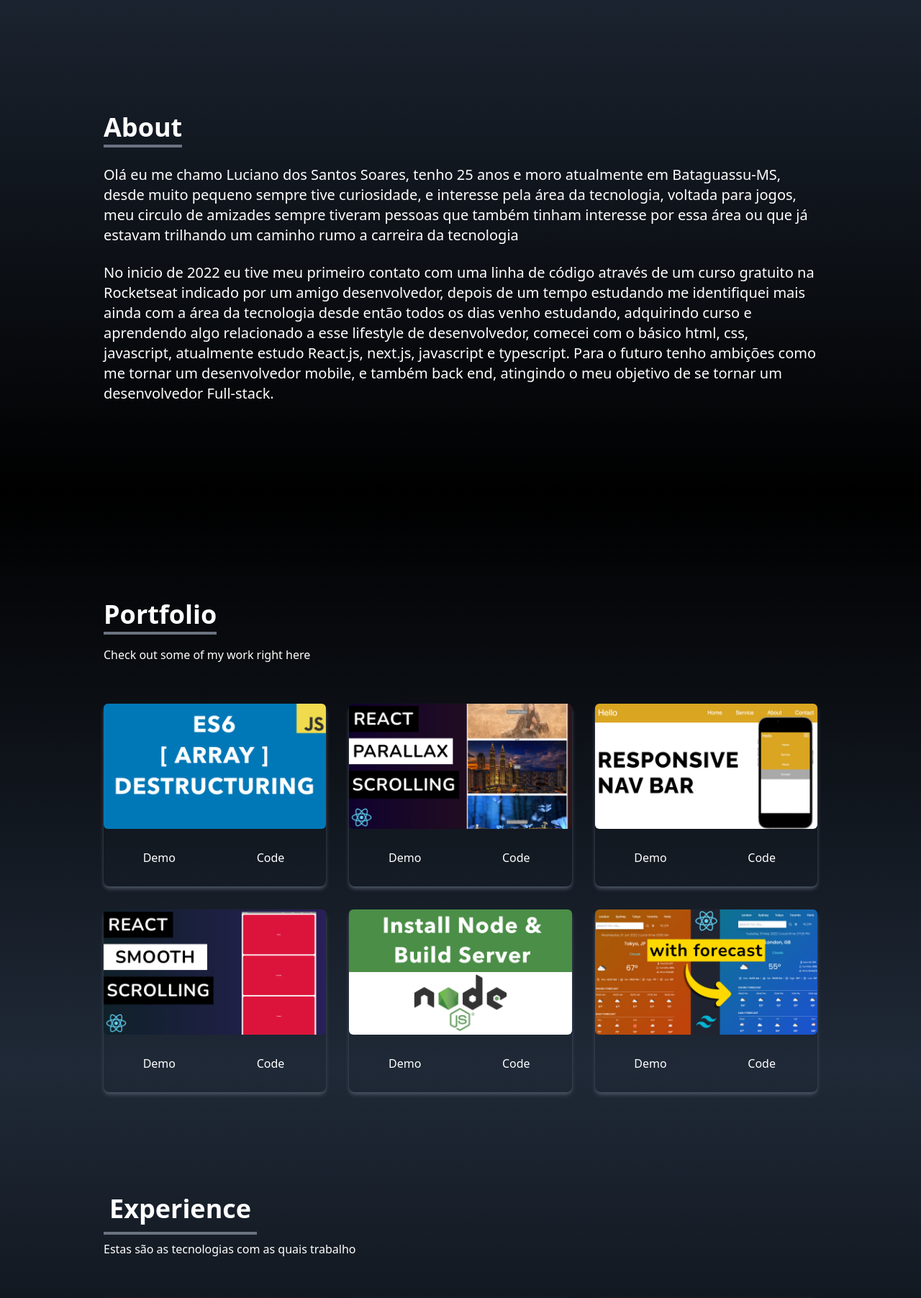
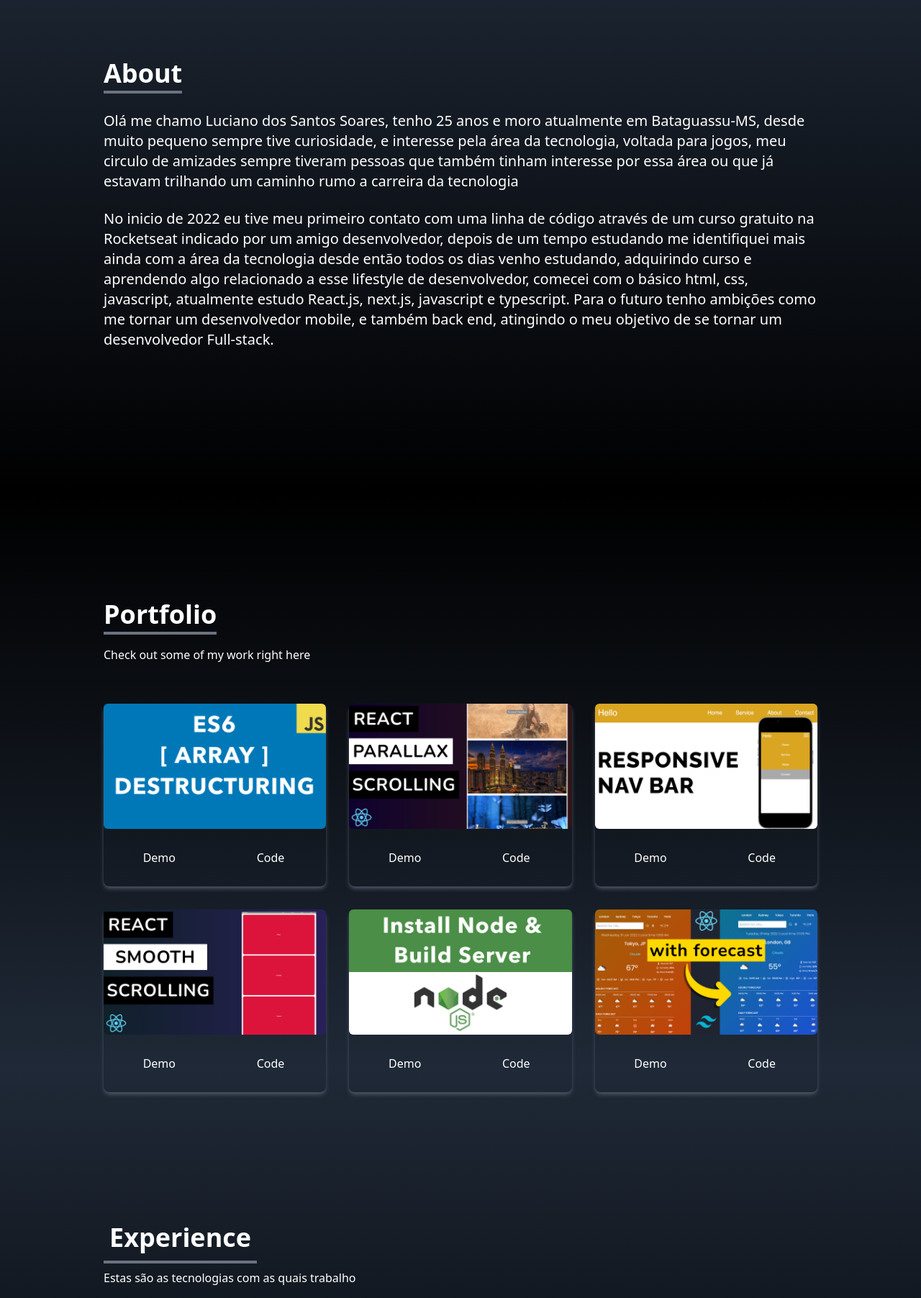
Before and after one commit to lucianosoares748/port_react, a React (Create React App) app: page / in a window 1280 px wide. Shown: the part 996-2800 px from the top of the page at 72% size. Built offline with nearby package versions, Linux system fonts and the light colour scheme.

Commit message:
configure responsive

```diff
--- a/src/components/About.jsx
+++ b/src/components/About.jsx
@@ -7,13 +7,13 @@ const About = () => {
       className="w-full h-screen bg-gradient-to-b from-gray-800 to-black text-white"
     >
       <div className="max-w-screen-lg p-4 mx-auto flex flex-col justify-center w-full h-full">
-        <p className="text-xl pt-[150px] ">
+        <p className="text-xl">
           <div className="pb-8">
             <p className="text-4xl font-bold inline border-b-4 border-gray-500">
               About
             </p>
           </div>
-          Olá eu me chamo Luciano dos Santos Soares, tenho 25 anos e moro
+          Olá me chamo Luciano dos Santos Soares, tenho 25 anos e moro
           atualmente em Bataguassu-MS, desde muito pequeno sempre tive
           curiosidade, e interesse pela área da tecnologia, voltada para jogos,
           meu circulo de amizades sempre tiveram pessoas que também tinham
--- a/src/components/Experience.jsx
+++ b/src/components/Experience.jsx
@@ -59,7 +59,7 @@ const Experience = () => {
       className="bg-gradient-to-b from-gray-800  to-black w-full h-screen "
     >
       <div className="max-w-screen-lg mx-auto p-4 flex flex-col justify-center w-full h-full text-white ">
-        <div className="pt-[200px]">
+        <div className="pt-[280px]">
           <p className="text-4xl font-bold border-b-4 border-gray-500 p-2 inline">
             Experience
           </p>
```
